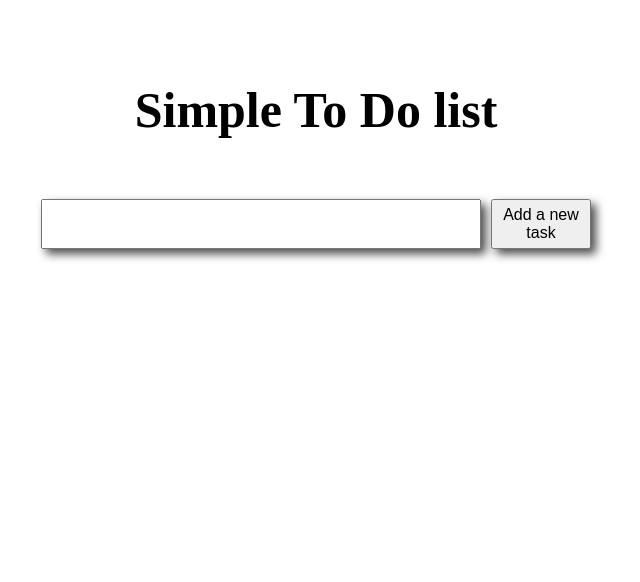
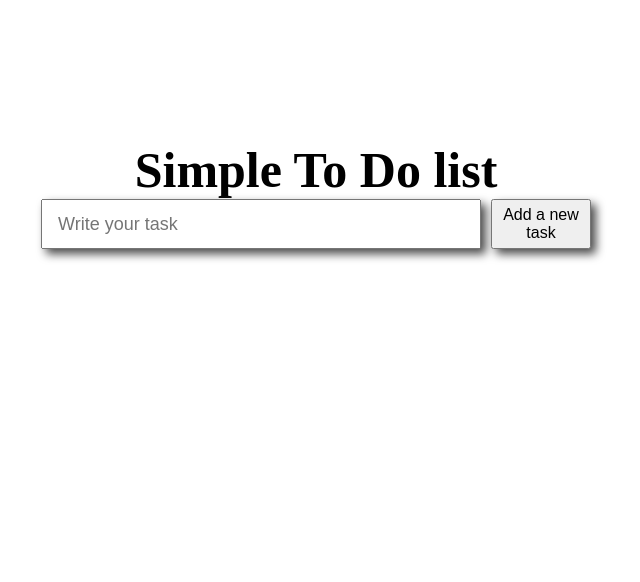
Before and after one commit to BohdanKoleiko/ToDo, a plain HTML site: page index.html in a window 1280 px wide. Shown: the part 70-652 px from the top of the page, without its empty margins (324-964 px from the left). Drawn offline with nearby package versions, Linux system fonts and the light colour scheme; files that its build step writes are made by us from their sources.

Commit message:
add wrapper and old wrapper renamed to  iner

```diff
--- a/index.html
+++ b/index.html
@@ -8,11 +8,12 @@
 </head>
 <body>
    <div class="container">
+      <div class="todo__wrapper">
          <h1>Simple To Do list</h1>
 
-      <div class="todo__wrapper">
+         <div class="todo__inner">
             <div class="todo__input-task">
-            <input type="text" name="new-task">
+               <input type="text" name="new-task" placeholder="Write your task">
                <button>Add a new task</button>
             </div>
 
@@ -20,6 +21,7 @@
             </ul>
          </div>
       </div>
+   </div>
 
    <script src="js/script.js"></script>
 </body>
```
Lines whose indentation alone changed are shown as unchanged.
